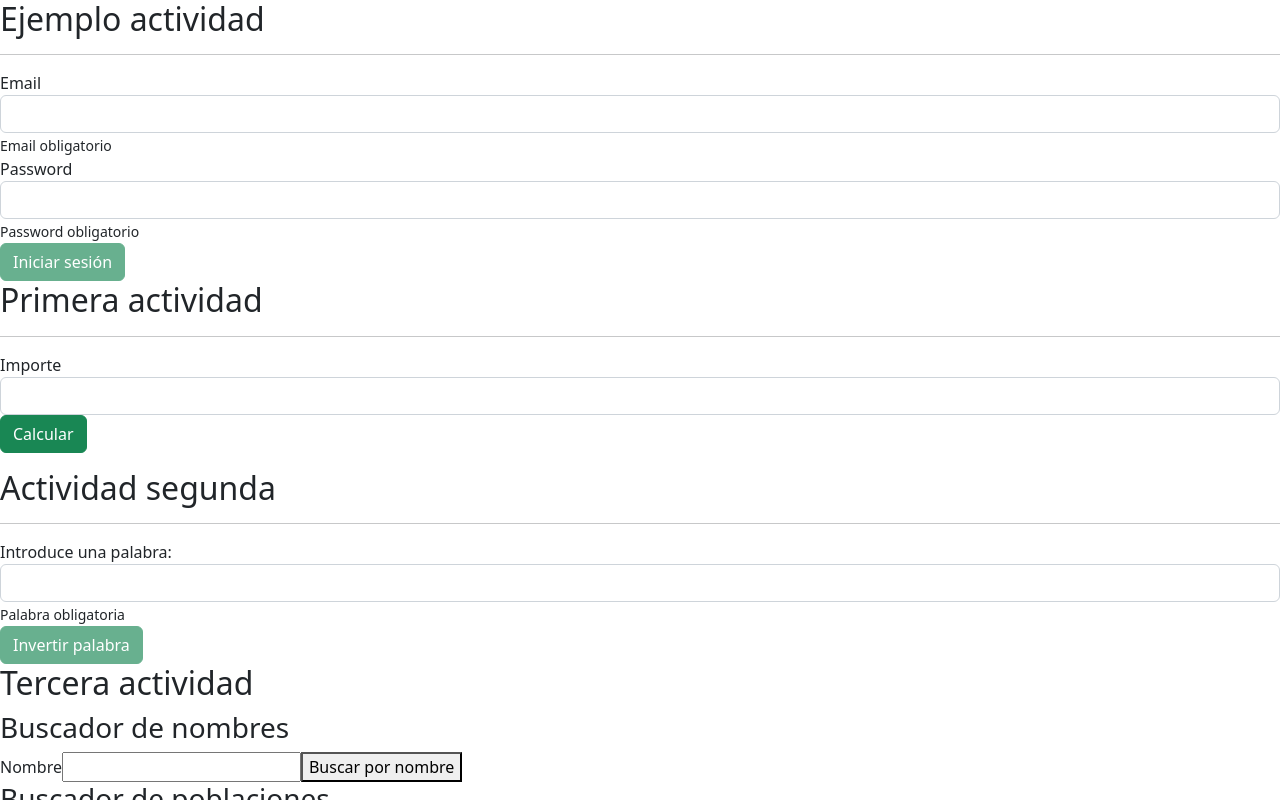
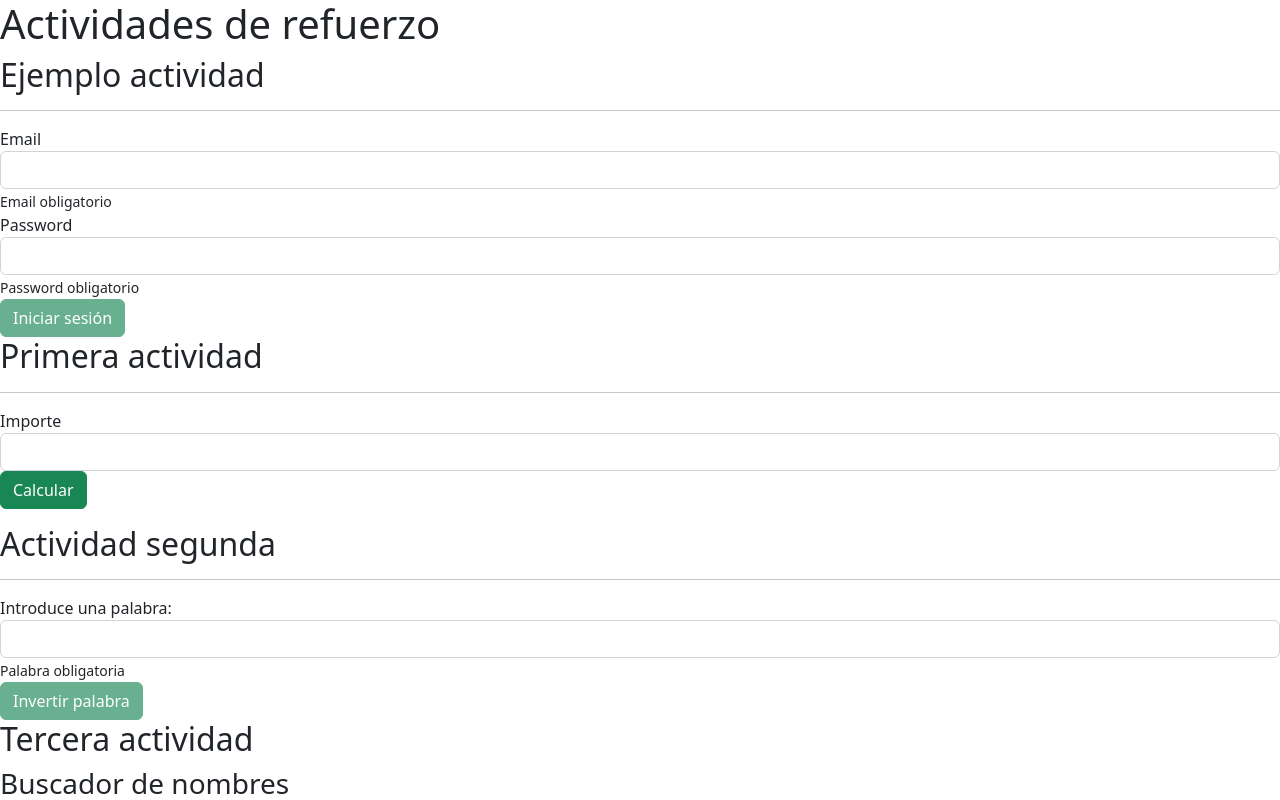
Before and after one commit to Mskenmasters1/actividadesrepaso, a React (Vite) app in the folder frontend/: page / in a window 1280 px wide. Shown: the top 800 px of the page. Built offline with nearby package versions, Linux system fonts and the light colour scheme.

Commit message:
Da la estructura de la página en el archivo main

```diff
--- a/frontend/src/main.tsx
+++ b/frontend/src/main.tsx
@@ -14,11 +14,16 @@ const locale = navigator.language;
 ReactDOM.createRoot(document.getElementById("root") as HTMLElement).render(
 	<React.StrictMode>
 		<IntlProvider locale={locale} >
+			<header>
+				<h1>Actividades de refuerzo</h1>
+			</header>
+			<main>
 			<EjemploActividad />
 			<Primera />
 			<Segunda />
 			<Tercera />
 			<Cuarta />
+			</main>
 		</IntlProvider>
 	</React.StrictMode>
 );
```
